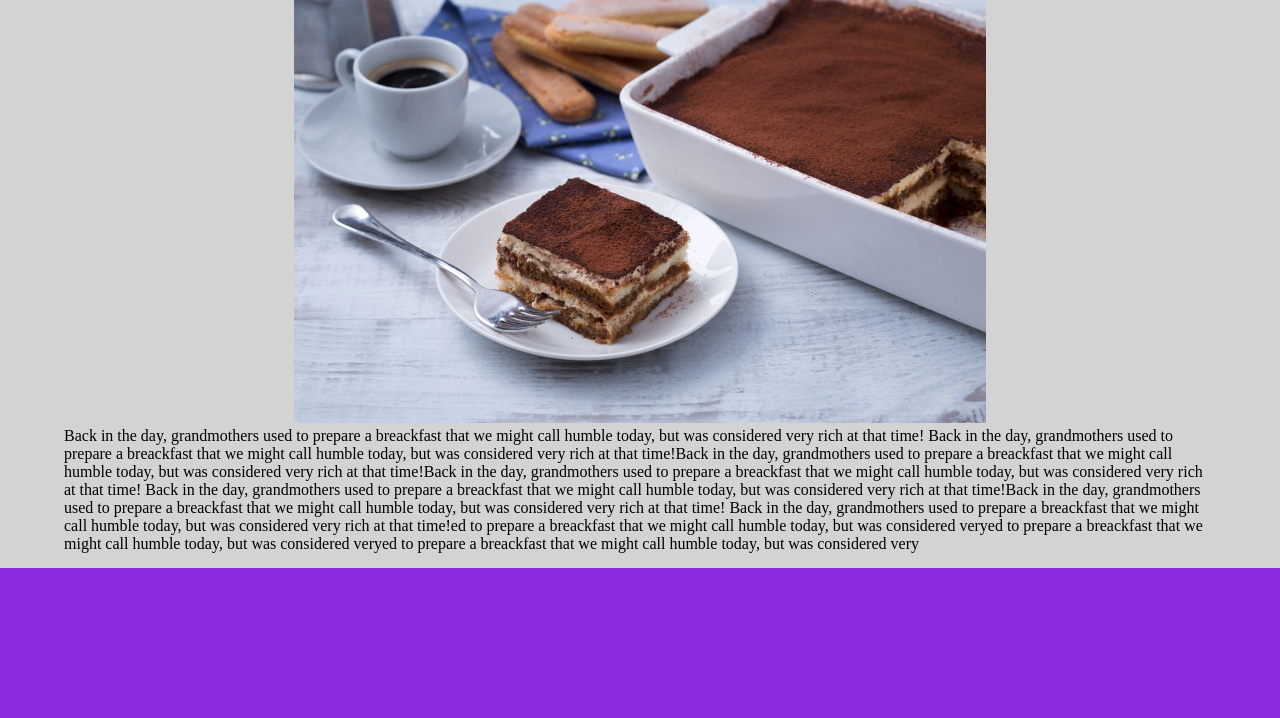
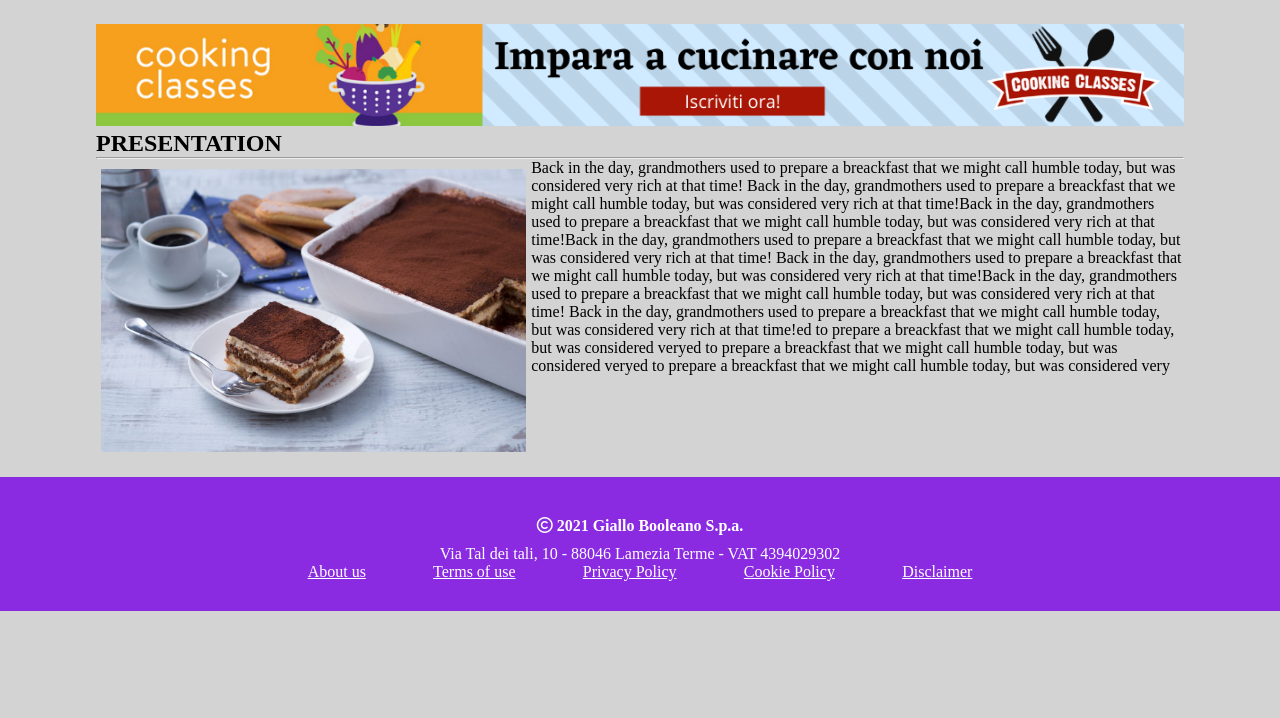
Before and after one commit to DamianoCelesti/htmlcss-responsive-layout, a plain HTML site: page index.html in a window 1280 px wide. Shown: the part 923-1641 px from the top of the page. After the commit the page ends 1534 px from the top, so only its background shows below. Drawn offline with Linux system fonts and the light colour scheme.

Commit message:
added media tablet

```diff
--- a/index.html
+++ b/index.html
@@ -21,13 +21,13 @@
     <main>
         <div class="container">
             <h3>DOLCI E DESSERT</h3>
-            <h2>Tiramisù <span>(dolce tradizionale)</span></h2>
+            <h2>Tiramisù <span class="invi">(dolce tradizionale)</span></h2>
             <div class="container-info">
                 <div class="container-img">
                     <img class="img-prova" src="./img/image (10).png" alt="foto-yt">
                 </div>
                 <div class="info">
-                    <h4>In breve</h4>
+                    <h4 class="blocco">In breve</h4>
                     <p>Difficoltà: <span>Facile</span></p>
                     <p>Tempo: <span>40 min</span></p>
                     <p>Porzione per: <span>8 persone</span></p>
@@ -60,20 +60,30 @@
             <h2>PRESENTATION</h2>
             <hr>
             <div class="prese-img">
-                <img src="./img/tiramisu.jpg" alt="">
+                <p class="clear-fix"><img src="./img/tiramisu.jpg" alt="tiramisu"> Back in the day, grandmothers used to prepare a
+                    breackfast that we might call humble today, but was
+                    considered very rich at that time! Back in the day, grandmothers used to prepare a breackfast that
+                    we
+                    might call humble today, but was considered very rich at that time!Back in the day, grandmothers
+                    used to
+                    prepare a breackfast that we might call humble today, but was considered very rich at that time!Back
+                    in
+                    the day, grandmothers used to prepare a breackfast that we might call humble today, but was
+                    considered
+                    very rich at that time! Back in the day, grandmothers used to prepare a breackfast that we might
+                    call
+                    humble today, but was considered very rich at that time!Back in the day, grandmothers used to
+                    prepare a
+                    breackfast that we might call humble today, but was considered very rich at that time! Back in the
+                    day,
+                    grandmothers used to prepare a breackfast that we might call humble today, but was considered very
+                    rich
+                    at that time!ed to prepare a breackfast that we might call humble today, but was considered veryed
+                    to
+                    prepare a breackfast that we might call humble today, but was considered veryed to prepare a
+                    breackfast
+                    that we might call humble today, but was considered very</p>
             </div>
-            <p>Back in the day, grandmothers used to prepare a breackfast that we might call humble today, but was
-                considered very rich at that time! Back in the day, grandmothers used to prepare a breackfast that we
-                might call humble today, but was considered very rich at that time!Back in the day, grandmothers used to
-                prepare a breackfast that we might call humble today, but was considered very rich at that time!Back in
-                the day, grandmothers used to prepare a breackfast that we might call humble today, but was considered
-                very rich at that time! Back in the day, grandmothers used to prepare a breackfast that we might call
-                humble today, but was considered very rich at that time!Back in the day, grandmothers used to prepare a
-                breackfast that we might call humble today, but was considered very rich at that time! Back in the day,
-                grandmothers used to prepare a breackfast that we might call humble today, but was considered very rich
-                at that time!ed to prepare a breackfast that we might call humble today, but was considered veryed to
-                prepare a breackfast that we might call humble today, but was considered veryed to prepare a breackfast
-                that we might call humble today, but was considered very</p>
         </div>
 
         </div>
@@ -83,9 +93,23 @@
 
 
     <footer>
-        <div class="row">
-            <div class="col"></div>
-            <div class="col"></div>
+        <div class="address">
+            <div class="bolean">
+                <i class="fa-regular fa-copyright"></i> 2021 Giallo Booleano S.p.a.
+            </div>
+            <div class="via">
+                Via Tal dei tali, 10 - 88046 Lamezia Terme - VAT 4394029302
+            </div>
+        </div>
+        <nav class="nav-list">
+            <ul>
+                <li class="nav"><a href="#">About us</a></li>
+                <li class="nav"><a href="#">Terms of use</a></li>
+                <li class="nav"><a href="#">Privacy Policy</a></li>
+                <li class="nav"><a href="#">Cookie Policy</a></li>
+                <li class="nav"><a href="#">Disclaimer</a></li>
+            </ul>
+        </nav>
         </div>
 
     </footer>
--- a/style.css
+++ b/style.css
@@ -6,6 +6,12 @@
 
 body {
     background-color: lightgray;
+}
+
+.clear-fix::after {
+    display: table;
+    content: "";
+    clear: both;
 }
 
 /* header */
@@ -37,6 +43,7 @@ header h1 {
     /* background-color: blue;
     height: 400px; */
 }
+
 .container-info img {
     width: 100%;
     display: block;
@@ -47,11 +54,16 @@ header h1 {
     flex-wrap: wrap;
 
 }
+
 .info {
     padding: 3%;
     background-color: white;
     width: 100%;
 
+}
+
+.invi {
+    display: none;
 }
 
 
@@ -70,35 +82,39 @@ header h1 {
 .container-banner img {
     width: 100%;
 }
-.container-banner{
+
+.container-banner {
     display: none;
 }
+
 /* social */
 .social {
     display: flex;
     justify-content: space-between;
     padding: 30px 0;
 }
+
 .social span {
     display: none;
 }
-.fa-facebook{
+
+.fa-facebook {
     color: #1775f0;
 }
 
-.fa-twitter{
+.fa-twitter {
     color: #009eff;
 }
 
-.fa-instagram{
+.fa-instagram {
     color: #db4179;
 }
 
-.fa-pinterest{
+.fa-pinterest {
     color: #e92525;
 }
 
-.fa-youtube{
+.fa-youtube {
     color: #e22020;
 }
 
@@ -115,16 +131,82 @@ header h1 {
 
 footer {
     background-color: blueviolet;
+    padding: 30px;
+    /* height: 150px; */
+}
 
-    height: 150px;
+.bolean {
+    text-align: center;
+    margin: 10px;
+    color: white;
+    font-weight: bold;
+}
+
+.via {
+    text-align: center;
+    color: white;
+}
+
+.nav-list {
+    display: flex;
+    justify-content: center;
+}
+
+.nav-list ul {
+    width: 60%;
+    list-style: none;
+    display: flex;
+    justify-content: space-around;
+    flex-wrap: wrap;
 }
 
 
+.nav a {
+    color: white;
+    padding: 0 10px;
+}
+
 /* versione tablet */
 
-/* @media screen and (min-width:768px) {
+@media screen and (min-width:768px) {
+    header {
+        justify-content: left;
+    }
 
-} */
+    .container {
+        width: 85%;
+        margin: 15px auto;
+    }
+
+    .container-img {
+        width: 100%;
+    }
+
+    .container-banner {
+        display: block;
+    }
+
+    .bottone {
+        padding: 10px 55px;
+    }
+
+    .prese-img img {
+        float: left;
+        padding: 10px 5px;
+        width: 40%;
+    }
+
+    .invi {
+        display: inline-block;
+    }
+
+
+    .info {
+        display: flex;
+        justify-content: space-between;
+        flex-wrap: wrap;
+    }
+}
 
 
 
@@ -132,4 +214,4 @@ footer {
 
 /* @media screen and (min-width:992px) {
 
-} */
+}
```
